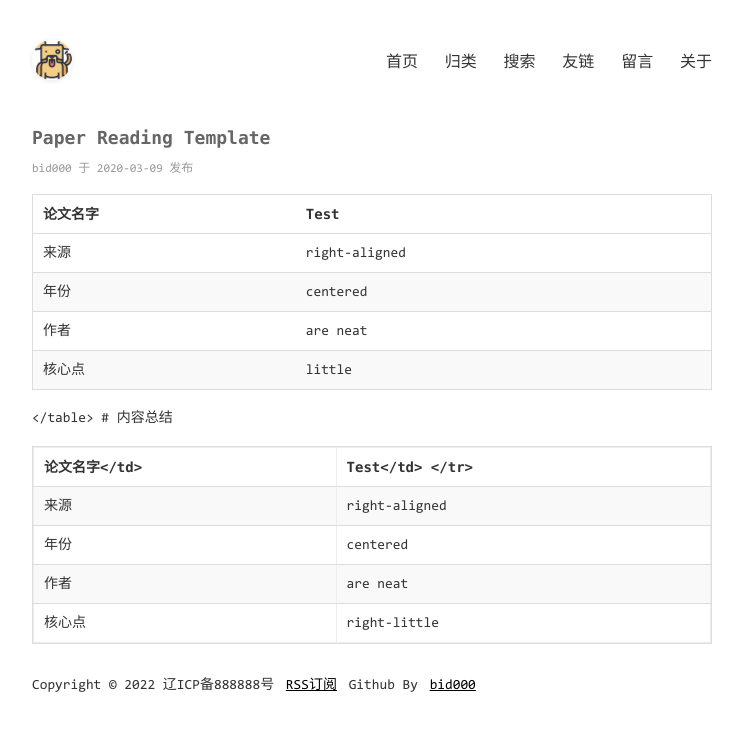
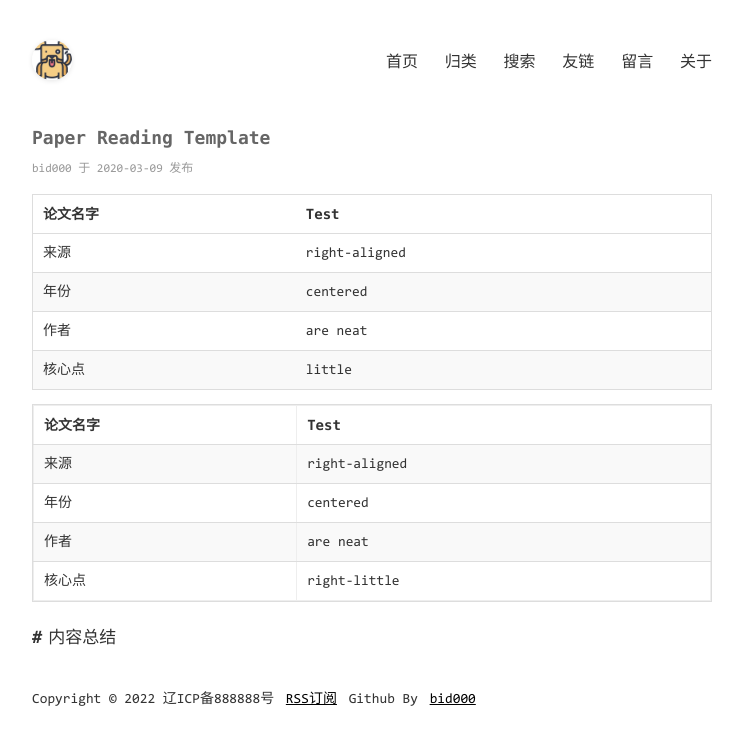
Before and after one commit to CaiJi-bai/CaiJi-bai.github.io, a Jekyll site: the page built from _posts/2020-03-09-Paper Reading Template.md, in a window 1280 px wide. Shown: the top 745 px of the page, without its empty margins (268-1011 px from the left). Built offline with Jekyll 4.4.1, drawn with Linux system fonts in a browser that asks for light colours; part of the change alters nothing that is shown.

Commit message:
little 6

```diff
--- a/_posts/2020-03-09-Paper Reading Template.md
+++ b/_posts/2020-03-09-Paper Reading Template.md
@@ -11,10 +11,10 @@ categories: [Test]
 作者      |   are neat
 核心点    |   little
 
-<table border="1" cellspacing="0">
+<table border="1">
     <tr>
-        <th>论文名字</td>
-        <th>Test</td>
+        <th>论文名字</th>
+        <th>Test</th>
     </tr>
     <tr>
         <td>来源</td>
```
